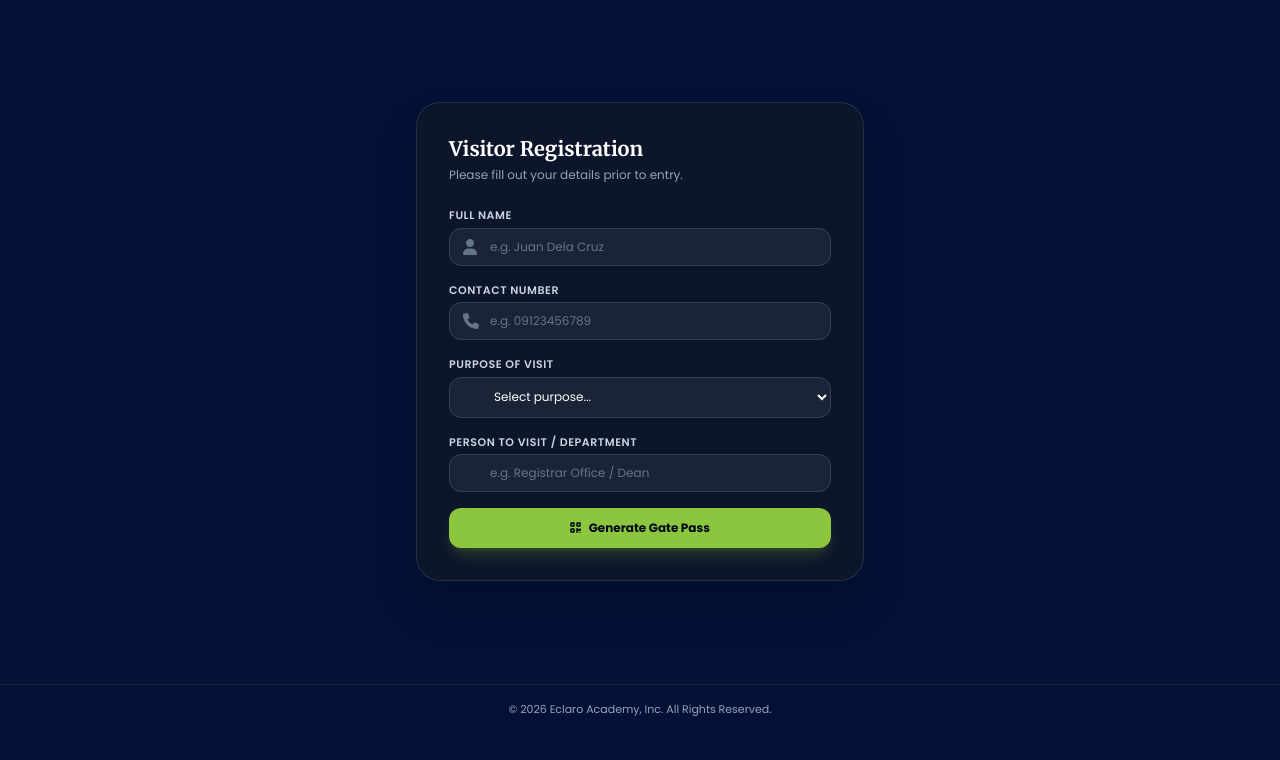
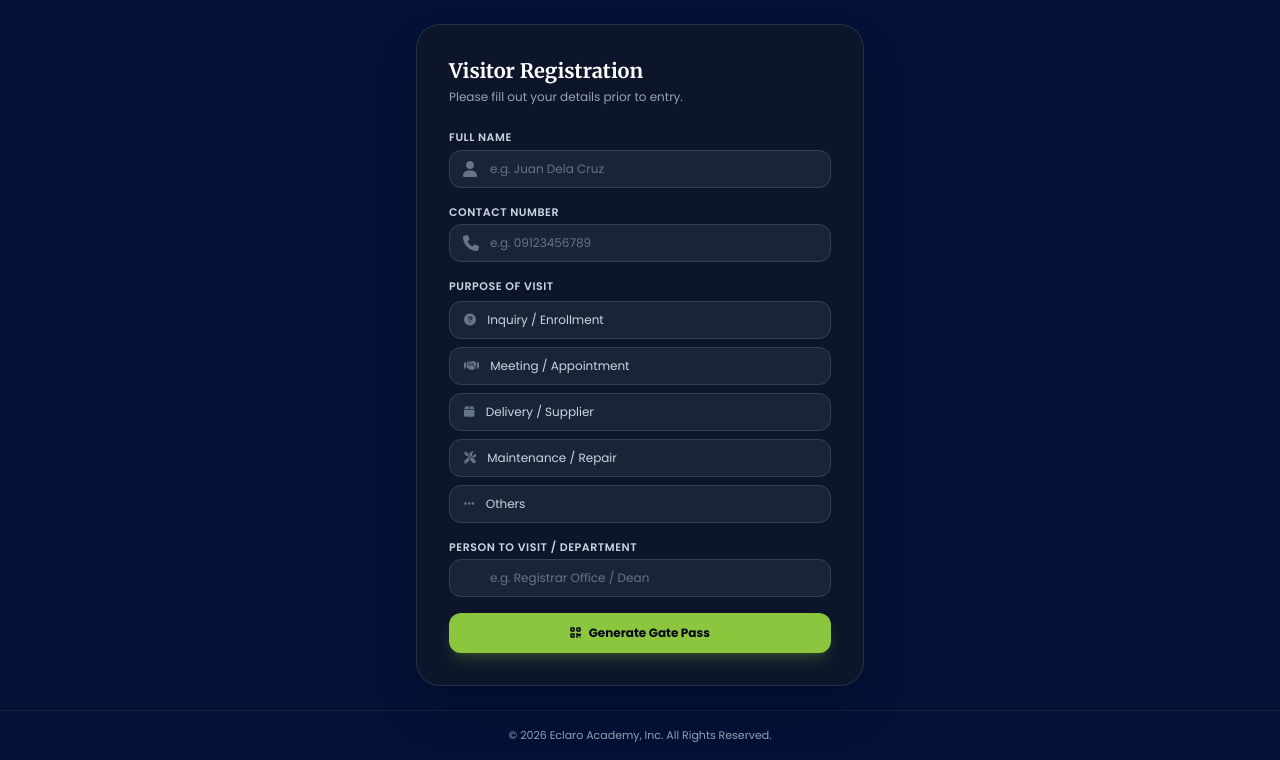
Before and after one commit to erickarcenal-hue/eclaro-visitor-system, a Flask app: page / in a window 1280 px wide. Shown: the part 67-827 px from the top of the page. Before the commit the page ends 783 px from the top, so only its background shows below. Run offline with Flask 3, Linux system fonts and the light colour scheme; some libraries are stand-ins or nearby versions.

Commit message:
Update index.html

```diff
--- a/templates/index.html
+++ b/templates/index.html
@@ -19,6 +19,7 @@
 </head>
 <body class="bg-eclaro-navy min-h-screen flex flex-col justify-between text-slate-100">
 
+    <!-- Navbar -->
     <header class="w-full px-6 py-4 flex justify-between items-center border-b border-slate-800/80 backdrop-blur-md">
         <div class="flex items-center gap-3">
             <span class="text-2xl font-black text-white tracking-widest font-serif-title">E<span class="text-eclaro-lime">C</span>LARO</span>
@@ -31,11 +32,13 @@
         </div>
     </header>
 
+    <!-- Main Content -->
     <main class="flex-grow flex items-center justify-center p-4 sm:p-6">
         <div class="w-full max-w-md bg-slate-900/90 backdrop-blur-xl border border-slate-700/60 p-6 sm:p-8 rounded-3xl shadow-2xl relative overflow-hidden">
             <div class="absolute top-0 left-0 right-0 h-1.5 bg-gradient-to-r from-eclaro-lime via-teal-400 to-eclaro-lime"></div>
 
             {% if success %}
+                <!-- Success State / QR Display -->
                 <div class="text-center space-y-4">
                     <div class="w-14 h-14 bg-eclaro-lime/20 text-eclaro-lime rounded-2xl flex items-center justify-center mx-auto text-2xl border border-eclaro-lime/30">
                         <i class="fas fa-check"></i>
@@ -64,6 +67,7 @@
                     </div>
                 </div>
             {% else %}
+                <!-- Registration Form -->
                 <div class="mb-6">
                     <h1 class="text-xl font-bold font-serif-title text-white">Visitor Registration</h1>
                     <p class="text-xs text-slate-400 mt-1">Please fill out your details prior to entry.</p>
@@ -86,18 +90,31 @@
                         </div>
                     </div>
 
+                    <!-- Custom Purpose Selection Buttons (Replaced ugly native select dropdown) -->
                     <div>
-                        <label class="block text-[11px] font-semibold text-slate-300 uppercase tracking-wider mb-1">Purpose of Visit</label>
-                        <div class="relative">
-                            <span class="absolute inset-y-0 left-0 flex items-center pl-3.5 text-slate-500"><i class="fas fa-clipboard-question"></i></span>
-                            <select name="purpose" required class="w-full bg-slate-800/80 border border-slate-700 rounded-xl px-3.5 py-2.5 pl-10 text-xs text-white focus:outline-none focus:border-[#8CC63F] transition-all">
-                                <option value="" disabled selected>Select purpose...</option>
-                                <option value="Inquiry / Enrollment">Inquiry / Enrollment</option>
-                                <option value="Meeting / Appointment">Meeting / Appointment</option>
-                                <option value="Delivery / Supplier">Delivery / Supplier</option>
-                                <option value="Maintenance / Repair">Maintenance / Repair</option>
-                                <option value="Others">Others</option>
-                            </select>
+                        <label class="block text-[11px] font-semibold text-slate-300 uppercase tracking-wider mb-1.5">Purpose of Visit</label>
+                        <input type="hidden" name="purpose" id="purpose_value" required>
+                        <div class="grid grid-cols-1 gap-2">
+                            <button type="button" onclick="setPurpose(this, 'Inquiry / Enrollment')" class="purpose-btn text-left px-3.5 py-2.5 rounded-xl text-xs bg-slate-800/80 border border-slate-700 text-slate-300 hover:border-[#8CC63F] transition-all flex items-center justify-between">
+                                <span><i class="fas fa-circle-question text-slate-500 mr-2"></i> Inquiry / Enrollment</span>
+                                <i class="fas fa-check text-[#8CC63F] opacity-0 check-icon"></i>
+                            </button>
+                            <button type="button" onclick="setPurpose(this, 'Meeting / Appointment')" class="purpose-btn text-left px-3.5 py-2.5 rounded-xl text-xs bg-slate-800/80 border border-slate-700 text-slate-300 hover:border-[#8CC63F] transition-all flex items-center justify-between">
+                                <span><i class="fas fa-handshake text-slate-500 mr-2"></i> Meeting / Appointment</span>
+                                <i class="fas fa-check text-[#8CC63F] opacity-0 check-icon"></i>
+                            </button>
+                            <button type="button" onclick="setPurpose(this, 'Delivery / Supplier')" class="purpose-btn text-left px-3.5 py-2.5 rounded-xl text-xs bg-slate-800/80 border border-slate-700 text-slate-300 hover:border-[#8CC63F] transition-all flex items-center justify-between">
+                                <span><i class="fas fa-box text-slate-500 mr-2"></i> Delivery / Supplier</span>
+                                <i class="fas fa-check text-[#8CC63F] opacity-0 check-icon"></i>
+                            </button>
+                            <button type="button" onclick="setPurpose(this, 'Maintenance / Repair')" class="purpose-btn text-left px-3.5 py-2.5 rounded-xl text-xs bg-slate-800/80 border border-slate-700 text-slate-300 hover:border-[#8CC63F] transition-all flex items-center justify-between">
+                                <span><i class="fas fa-tools text-slate-500 mr-2"></i> Maintenance / Repair</span>
+                                <i class="fas fa-check text-[#8CC63F] opacity-0 check-icon"></i>
+                            </button>
+                            <button type="button" onclick="setPurpose(this, 'Others')" class="purpose-btn text-left px-3.5 py-2.5 rounded-xl text-xs bg-slate-800/80 border border-slate-700 text-slate-300 hover:border-[#8CC63F] transition-all flex items-center justify-between">
+                                <span><i class="fas fa-ellipsis-h text-slate-500 mr-2"></i> Others</span>
+                                <i class="fas fa-check text-[#8CC63F] opacity-0 check-icon"></i>
+                            </button>
                         </div>
                     </div>
 
@@ -109,6 +126,7 @@
                         </div>
                     </div>
 
+                    <!-- Hidden fields for automatic date/time capture -->
                     <input type="hidden" name="checkin_date" id="checkin_date">
                     <input type="hidden" name="checkin_time" id="checkin_time">
 
@@ -118,6 +136,19 @@
                 </form>
 
                 <script>
+                    // Script for handling custom purpose selection buttons
+                    function setPurpose(btn, value) {
+                        document.querySelectorAll('.purpose-btn').forEach(b => {
+                            b.classList.remove('border-[#8CC63F]', 'bg-[#8CC63F]/10', 'text-white');
+                            b.classList.add('bg-slate-800/80', 'border-slate-700', 'text-slate-300');
+                            b.querySelector('.check-icon').classList.add('opacity-0');
+                        });
+                        btn.classList.remove('bg-slate-800/80', 'border-slate-700', 'text-slate-300');
+                        btn.classList.add('border-[#8CC63F]', 'bg-[#8CC63F]/10', 'text-white');
+                        btn.querySelector('.check-icon').classList.remove('opacity-0');
+                        document.getElementById('purpose_value').value = value;
+                    }
+
                     const now = new Date();
                     document.getElementById('checkin_date').value = now.toLocaleDateString('en-US', { month: 'short', day: 'numeric', year: 'numeric' });
                     document.getElementById('checkin_time').value = now.toLocaleTimeString('en-US', { hour: '2-digit', minute: '2-digit' });
@@ -126,6 +157,7 @@
         </div>
     </main>
 
+    <!-- Footer -->
     <footer class="w-full text-center py-4 border-t border-slate-800/80 text-[11px] text-slate-400">
         <p>© 2026 Eclaro Academy, Inc. All Rights Reserved.</p>
     </footer>
```
